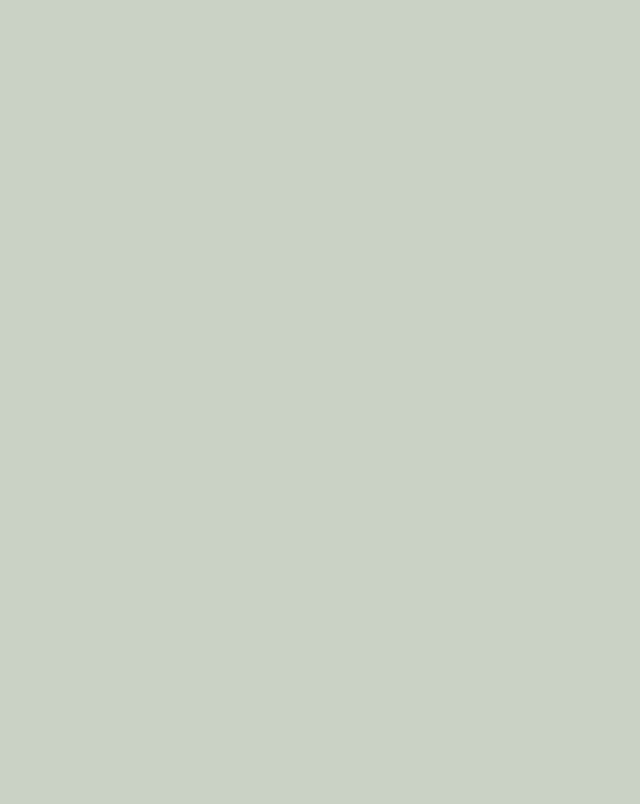
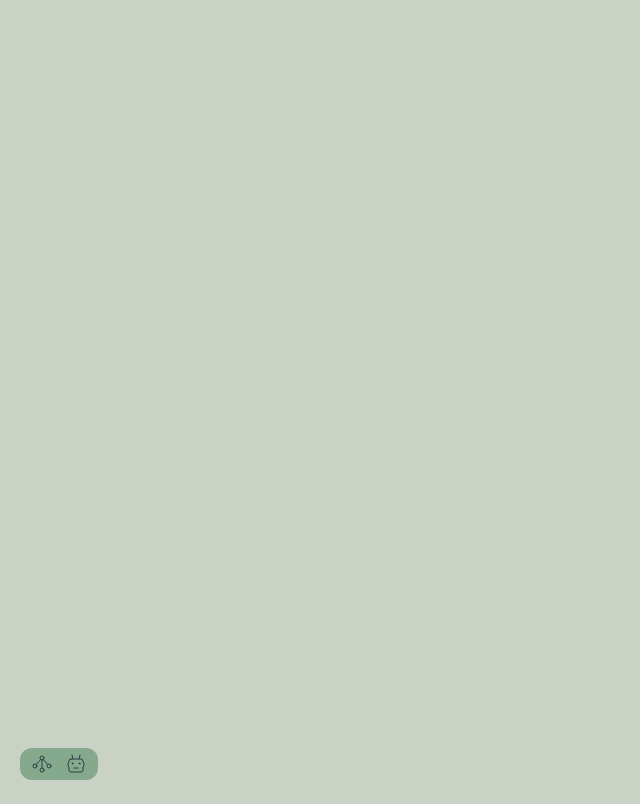
Before and after one commit to emh/aimm, a website: page index.html in a window 1280 px wide. Both pictures are taken after a click on the element 602 px from the left and 383 px from the top of the page. Shown: the whole page, without its empty margins (0-640 px from the left). Drawn offline with Linux system fonts and the light colour scheme.

Commit message:
added toolbar

```diff
--- a/index.html
+++ b/index.html
@@ -11,6 +11,33 @@
     <div id="app">
         <div id="nodes"></div>
         <div id="edges"></div>
+        <div id="toolbar">
+            <div class="button add-button">
+                <svg xmlns="http://www.w3.org/2000/svg" class="icon" width="24" height="24" viewBox="0 0 24 24" stroke-width="2"
+                    stroke="currentColor" fill="none" stroke-linecap="round" stroke-linejoin="round">
+                    <path d="M14 6a2 2 0 1 0 -4 0a2 2 0 0 0 4 0z" />
+                    <path d="M7 14a2 2 0 1 0 -4 0a2 2 0 0 0 4 0z" />
+                    <path d="M21 14a2 2 0 1 0 -4 0a2 2 0 0 0 4 0z" />
+                    <path d="M14 18a2 2 0 1 0 -4 0a2 2 0 0 0 4 0z" />
+                    <path d="M12 8v8" />
+                    <path d="M6.316 12.496l4.368 -4.992" />
+                    <path d="M17.684 12.496l-4.366 -4.99" />
+                </svg>
+            </div>
+            <div class="button ai-button">
+                <svg xmlns="http://www.w3.org/2000/svg" class="icon icon-tabler icon-tabler-robot" width="24" height="24"
+                    viewBox="0 0 24 24" stroke-width="2" stroke="currentColor" fill="none" stroke-linecap="round"
+                    stroke-linejoin="round">
+                    <path
+                        d="M7 7h10a2 2 0 0 1 2 2v1l1 1v3l-1 1v3a2 2 0 0 1 -2 2h-10a2 2 0 0 1 -2 -2v-3l-1 -1v-3l1 -1v-1a2 2 0 0 1 2 -2z" />
+                    <path d="M10 16h4" />
+                    <circle cx="8.5" cy="11.5" r=".5" fill="currentColor" />
+                    <circle cx="15.5" cy="11.5" r=".5" fill="currentColor" />
+                    <path d="M9 7l-1 -4" />
+                    <path d="M15 7l1 -4" />
+                </svg>
+            </div>
+        </div>
         <template id="node-template">
             <div class="node">
                 <div class="value" contenteditable></div>
--- a/src/main.mjs
+++ b/src/main.mjs
@@ -427,6 +427,31 @@ app.addEventListener('click', () => {
     pub('selectEdge', { from: null, to: null });
 });
 
+const toolbarAddButton = document.querySelector('#toolbar .add-button');
+
+toolbarAddButton.addEventListener('click', (event) => {
+    event.stopPropagation();
+    const id = state.nextId++;
+    state.nodes.push({ id, value: '', x: width / 2, y: height / 2 });
+    state.selectedNodeId = id;
+    state.selectedEdge = null;
+
+    pub('createNode', { id });
+    pub('selectNode', { id });
+});
+
+const toolbarAiButton = document.querySelector('#toolbar .ai-button');
+
+toolbarAiButton.addEventListener('click', (event) => {
+    event.stopPropagation();
+
+    if (state.selectedNodeId) {
+        const node = getNode(state.selectedNodeId);
+
+        fetchRelatedConcepts(node);
+    }
+});
+
 if (state.nodes.length === 0) {
     const id = state.nextId++;
     state.nodes.push({ id, value: '', x: width / 2, y: height / 2 });
--- a/style.css
+++ b/style.css
@@ -17,6 +17,10 @@
 
     --button-background-color: var(--cambridge-blue);
     --button-icon-color: var(--charcoal);
+
+    --toolbar-background-color: var(--cambridge-blue);
+    --toolbar-button-background-color: var(--cambridge-blue);
+    --toolbar-button-icon-color: var(--charcoal);
 }
 
 * {
@@ -161,3 +165,31 @@ html, body {
     width: 12px;
     cursor: pointer;
 }
+
+#toolbar {
+    display: flex;
+    align-items: center;
+    justify-content: center;
+    position: absolute;
+    bottom: 20px;
+    left: 20px;
+    background-color: var(--toolbar-background-color);
+    height: 32px;
+    border-radius: 12px;
+    padding: 0px 10px;
+    gap: 10px;
+}
+
+#toolbar .button {
+    display: flex;
+    align-items: center;
+    justify-content: center;
+    background-color: var(--toolbar-button-background-color);
+    color: var(--toolbar-button-icon-color);
+    border-radius: 50%;
+}
+
+#toolbar .icon {
+    height: 24px;
+    width: 24px;
+}
```
